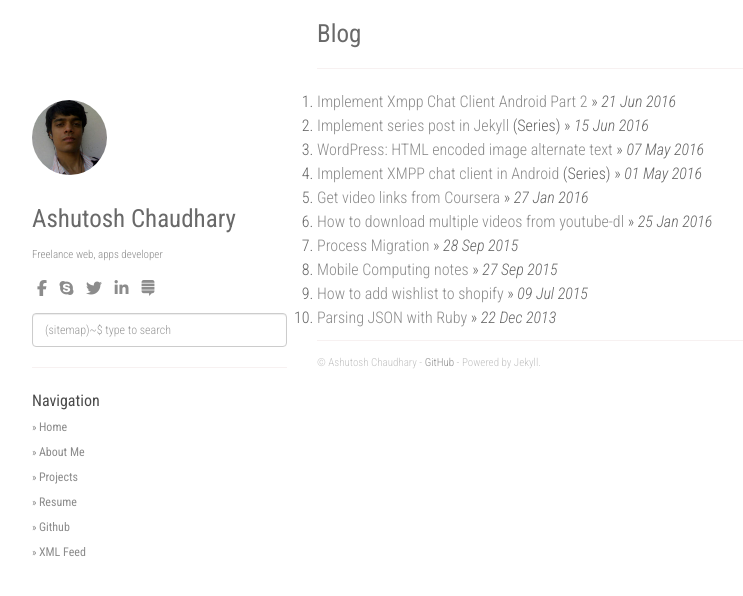
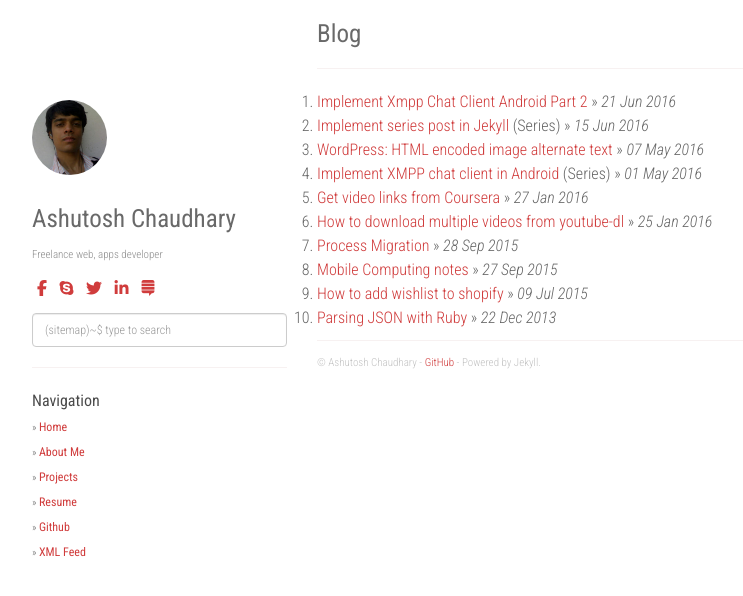
Before and after one commit to codeasashu/codeasashu.github.io, a Jekyll site: the page built from index.html, in a window 1280 px wide. Shown: the top 596 px of the page, without its empty margins (53-796 px from the left). Built offline with Jekyll 4.4.1, drawn with Linux system fonts in a browser that asks for light colours; nearby versions of some CDN libraries; the list of posts is cut into pages by our own code.

Commit message:
Update main.css

```diff
--- a/static/css/main.css
+++ b/static/css/main.css
@@ -58,7 +58,7 @@ h3 {
 
 a, a:link, a:active {
     text-decoration: none;
-    color: #8C8C8C;
+    color: #d03c3c;
 }
 
 a:hover {
```
